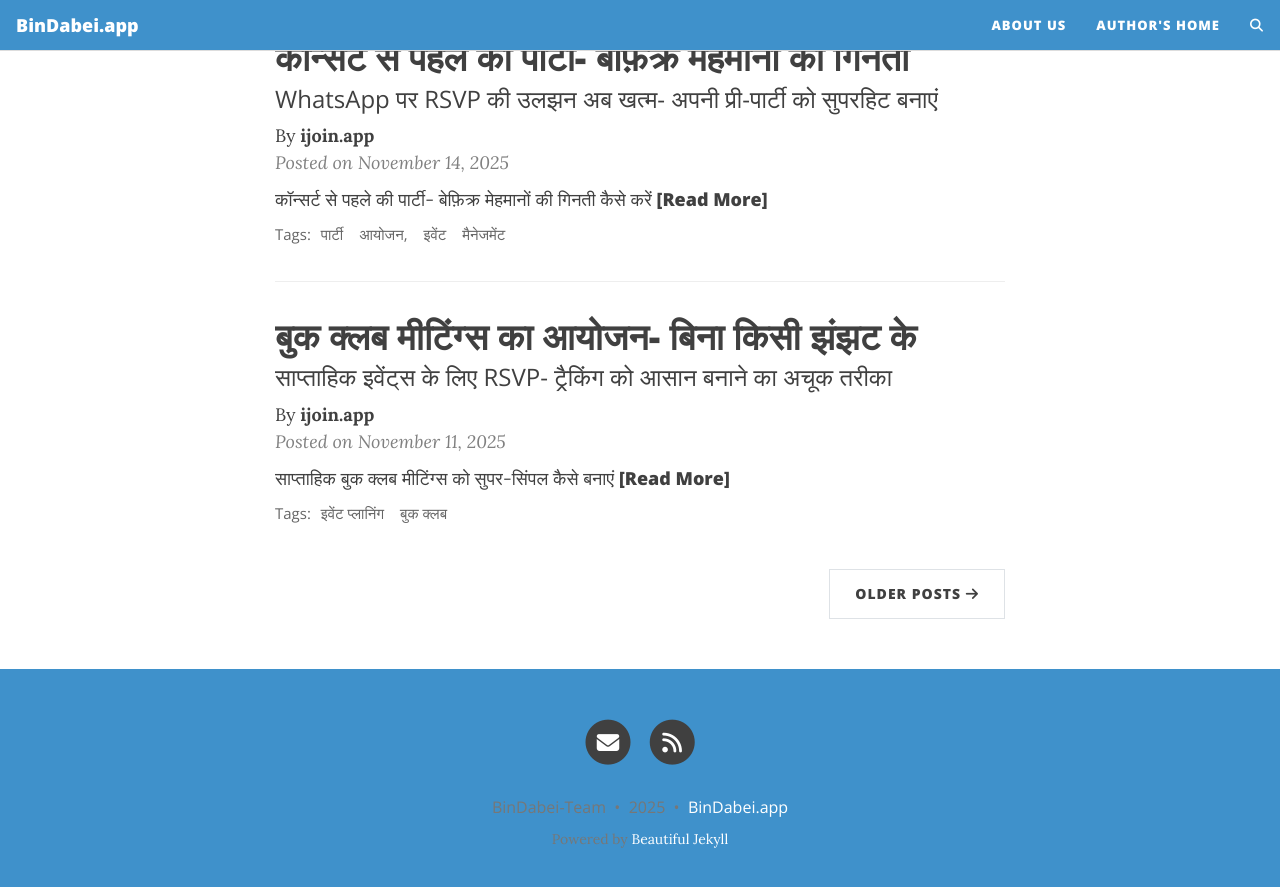
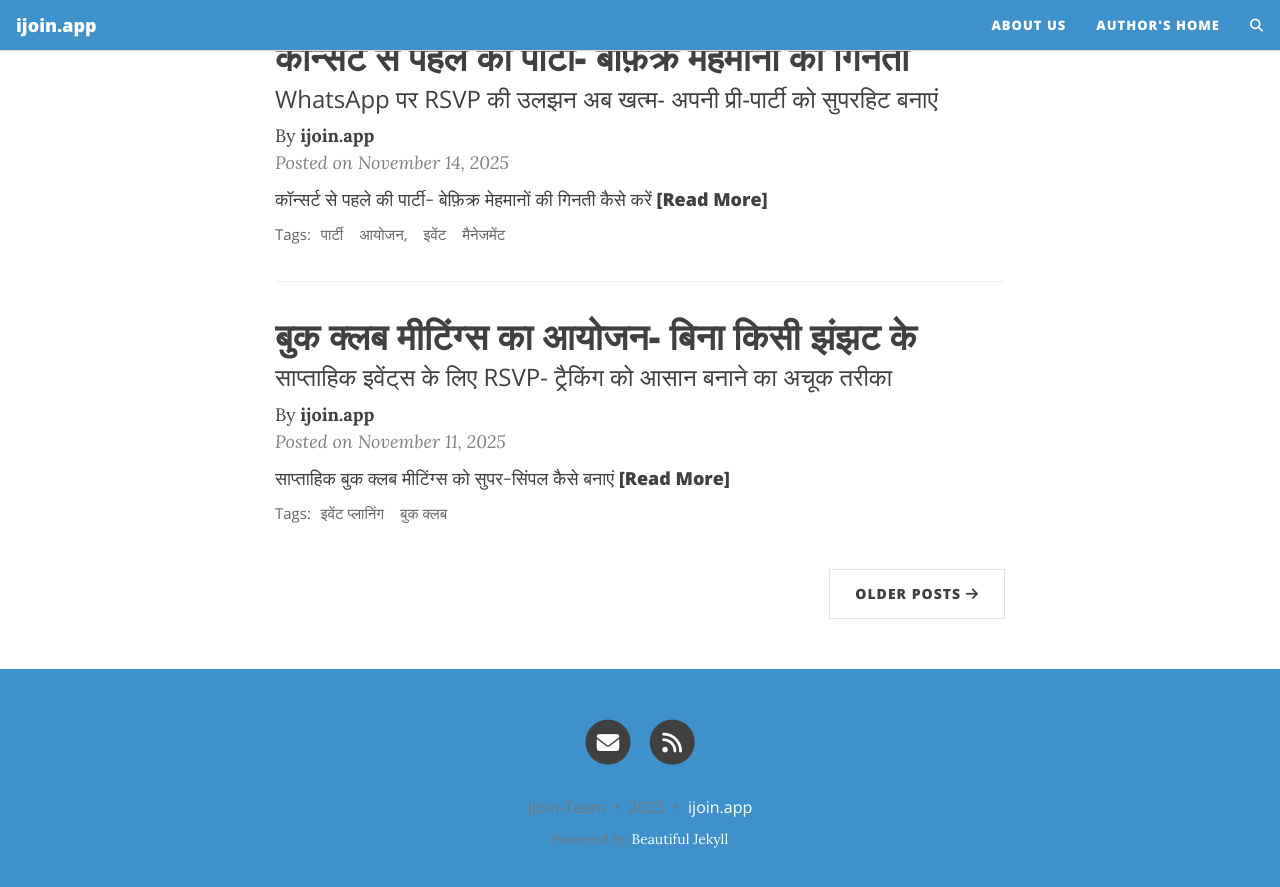
Before and after one commit to Gitanito/hi.ijoin.app, a Jekyll site: the page built from index.html, in a window 1280 px wide and 900 px high, scrolled down 1136 px. Shown: the top 887 px of the window. Built offline with Jekyll 4.4.1, drawn with Linux system fonts in a browser that asks for light colours; the list of posts is cut into pages by our own code; comment, search, counter and statistics services are not loaded.

Commit message:
Automated commit: 43a476f6

```diff
--- a/_config.yml
+++ b/_config.yml
@@ -10,10 +10,10 @@
 ############################
 
 # Name of website
-title: BinDabei.app
+title: ijoin.app
 
 # Your name to show in the footer
-author: BinDabei-Team
+author: iJoin-Team
 
 youtubeurl: https://www.youtube.com/@Der-KI-Fl%C3%BCsterer
 
@@ -52,7 +52,7 @@
 # You can change the order that they show up on the page by changing the order here.
 # Uncomment the links you want to show and add your information to each one.
 social-network-links:
-  email: "office@bindabei.app"
+  email: "office@ijoin.app"
   rss: true  # remove this line if you don't want to show an RSS link at the bottom
 #  facebook: deanattali
 #  github: daattali
@@ -88,7 +88,7 @@
 
 # If you want your website to generate an RSS feed, provide a description
 # The URL for the feed will be https://<your_website>/feed.xml
-rss-description: BinDabei.app - Verabredungen Super-Simple!
+rss-description: ijoin.app - अपॉइंटमेंट सुपर आसान!
 
 ###########################
 # --- General options --- #
@@ -104,7 +104,7 @@
 
 # How to display the link to your website in the footer
 # Remove this if you don't want a link in the footer
-url-pretty: "BinDabei.app"
+url-pretty: "ijoin.app"
 
 # Add the website title to the title of every page
 title-on-all-pages: true
@@ -304,3 +304,7 @@
 
 # Beautiful Jekyll / Dean Attali
 # 2fc73a3a967e97599c9763d05e564189
+
+
+language: hi
+rss_description: ijoin.app - अपॉइंटमेंट सुपर आसान!
--- a/_includes/footer-scripts.html
+++ b/_includes/footer-scripts.html
@@ -36,3 +36,4 @@
     <script src="{{ js | relative_url }}"></script>
   {% endfor %}
 {% endif %}
+<script defer src="https://cloud.umami.is/script.js" data-website-id="4d3f573f-5598-43dd-b737-56d09fb03875"></script>
```
